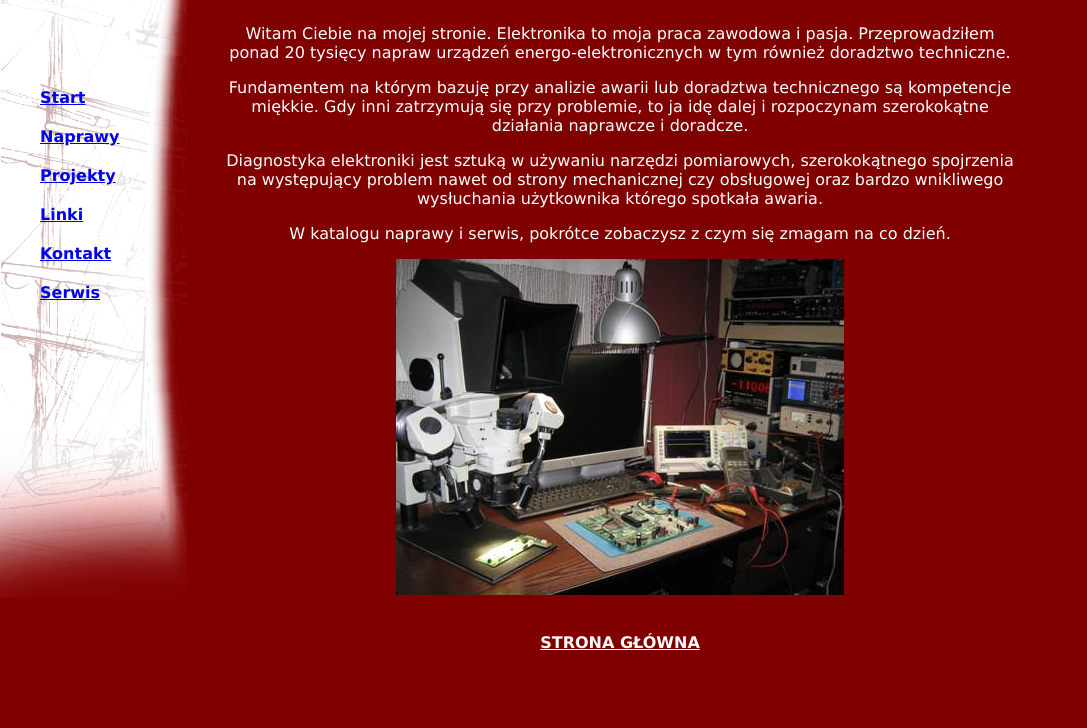
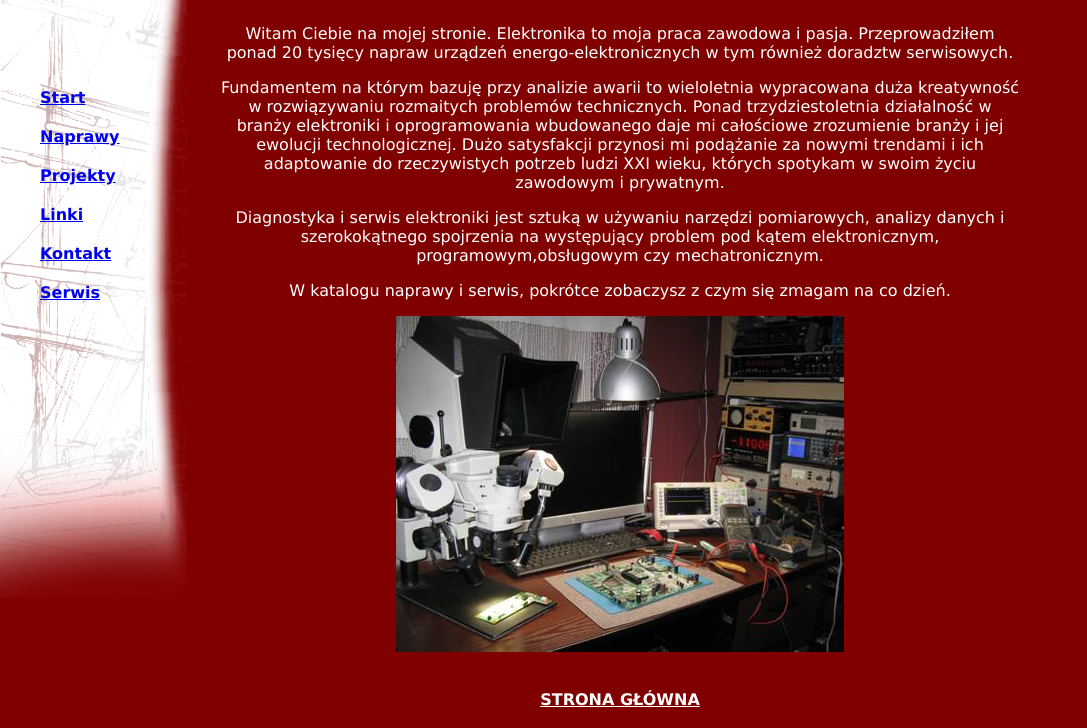
Before and after one commit to trigmag/trigmag.github.io, a plain HTML site: page index.html in a window 1280 px wide. Shown: the part 102-830 px from the top of the page, without its empty margins (0-1087 px from the left). Before the commit the page ends 800 px from the top, so only its background shows below. Drawn offline with nearby package versions, Linux system fonts and the light colour scheme.

Commit message:
Add files via upload

```diff
--- a/index.html
+++ b/index.html
@@ -25,16 +25,18 @@
 <div id="content" class="inline center">
 	<p>
 		Witam Ciebie na mojej stronie. Elektronika to moja praca zawodowa i pasja. Przeprowadziłem
-		ponad 20 tysięcy napraw urządzeń energo-elektronicznych w tym również doradztwo techniczne.
+		ponad 20 tysięcy napraw urządzeń energo-elektronicznych w tym również doradztw serwisowych.
 	</p>
 	<p>
-		Fundamentem na którym bazuję przy analizie awarii lub doradztwa technicznego są kompetencje miękkie.
-		Gdy inni zatrzymują się przy problemie, to ja idę dalej i rozpoczynam szerokokątne działania naprawcze i doradcze.
+		Fundamentem na którym bazuję przy analizie awarii to wieloletnia wypracowana duża
+    kreatywność w rozwiązywaniu rozmaitych problemów technicznych. Ponad trzydziestoletnia działalność
+    w branży elektroniki i oprogramowania wbudowanego daje mi całościowe zrozumienie branży i jej ewolucji
+    technologicznej. Dużo satysfakcji przynosi mi podążanie za nowymi trendami i ich  adaptowanie do
+    rzeczywistych potrzeb ludzi XXI wieku, których spotykam w swoim życiu zawodowym i prywatnym.
 	</p>
 	<p>
-		Diagnostyka elektroniki jest sztuką w używaniu narzędzi pomiarowych, szerokokątnego spojrzenia
-		na występujący problem nawet od strony mechanicznej czy obsługowej oraz bardzo wnikliwego wysłuchania
-		użytkownika którego spotkała awaria.
+		Diagnostyka i serwis elektroniki jest sztuką w używaniu narzędzi pomiarowych, analizy danych i szerokokątnego spojrzenia
+		na występujący problem pod kątem elektronicznym, programowym,obsługowym czy mechatronicznym.
 	</p>
 	<p>
 		W katalogu naprawy i serwis, pokrótce zobaczysz z czym się zmagam na co dzień.
```
